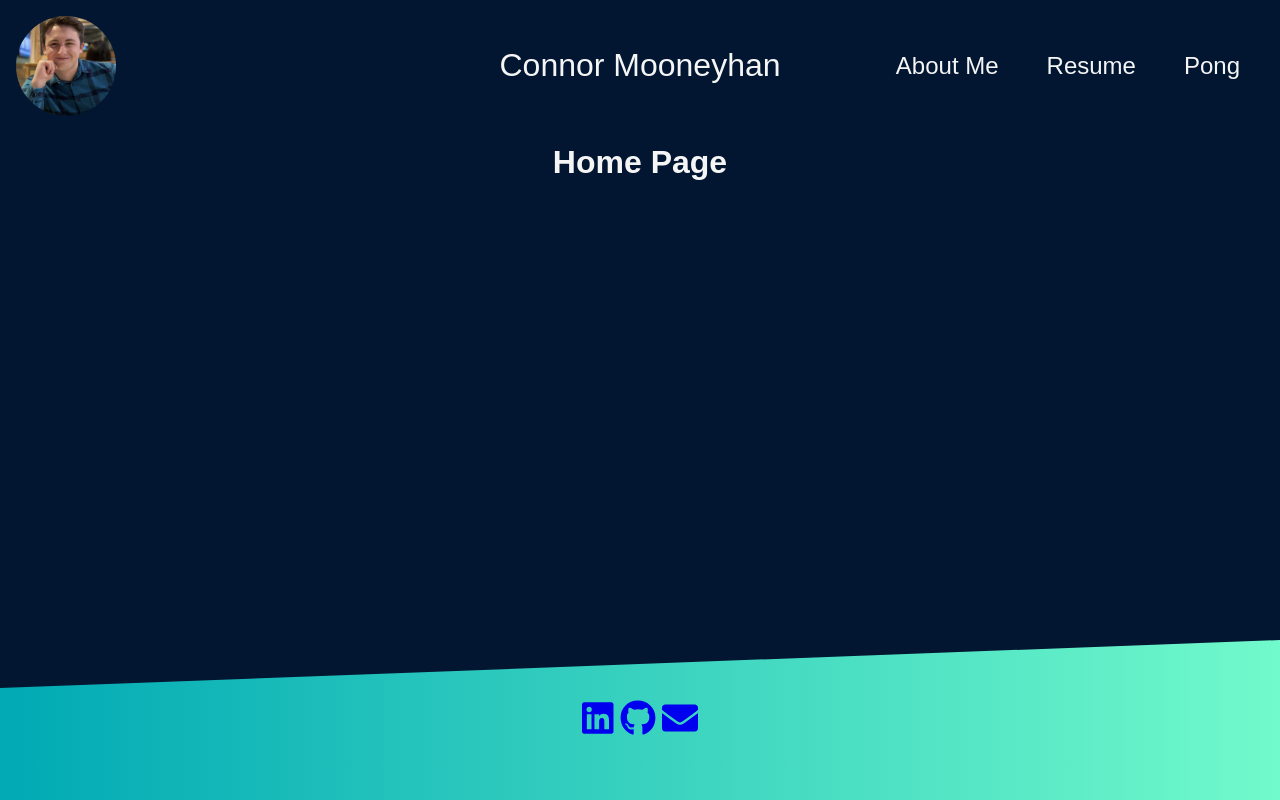
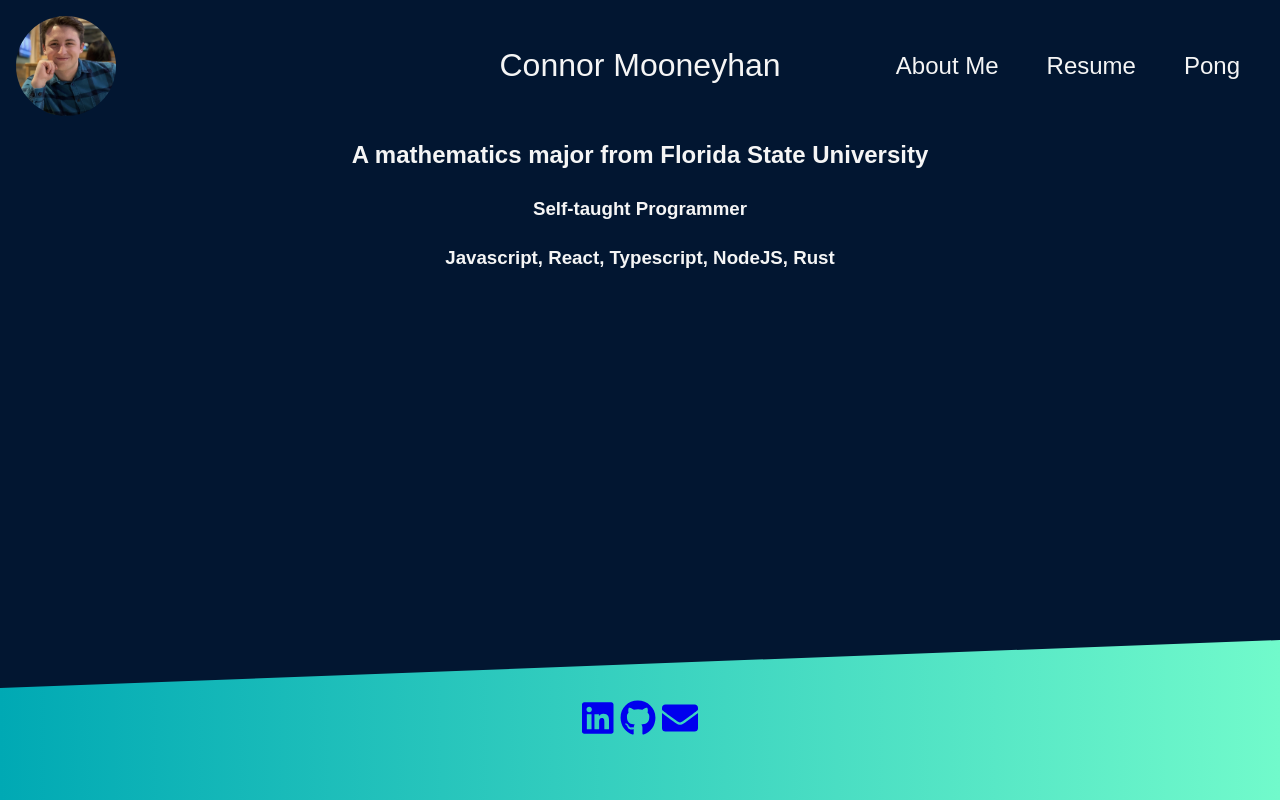
Before and after one commit to ConnorMooneyhan/personal-site, a React (Create React App) app: page / in a window 1280 px wide. Built offline with nearby package versions, Linux system fonts and the light colour scheme; a web font is replaced by a local one.

Commit message:
Add SOMETHING to Home

```diff
--- a/src/components/Home/Home.tsx
+++ b/src/components/Home/Home.tsx
@@ -1,6 +1,13 @@
 const Home = () => {
   return (
-    <h1>Home Page</h1>
+    <div className="Home">
+      <h2>A mathematics major from Florida State University</h2>
+      <ul>
+        <li><h3>Self-taught Programmer</h3></li>
+        <li><h3>Javascript, React, Typescript, NodeJS, Rust</h3></li>
+      </ul>
+
+    </div>
   )
 }
 
--- a/src/components/Home/_Home.scss
+++ b/src/components/Home/_Home.scss
@@ -0,0 +1,8 @@
+.Home {
+  text-align: center;
+
+  ul {
+    list-style: none;
+    padding-left: 0;
+  }
+}
--- a/src/css/App.css
+++ b/src/css/App.css
@@ -195,6 +195,14 @@ h2 {
   border-bottom: 1px solid #999999;
 }
 
+.Home {
+  text-align: center;
+}
+.Home ul {
+  list-style: none;
+  padding-left: 0;
+}
+
 .App {
   color: whitesmoke;
   font-family: "Mohave", sans-serif;
```
Also changed, not shown: 1 other file (tests, documents, lock files or other folders).
